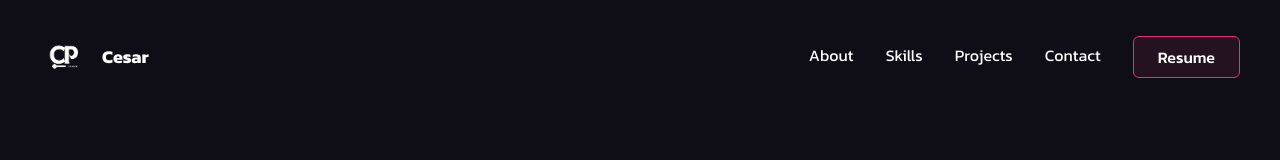
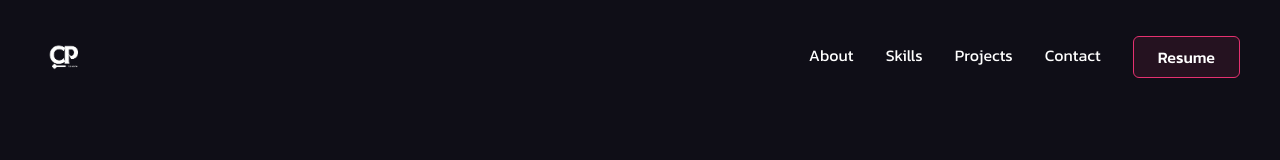
Before and after one commit to cesarpizarra/cezaru, a Next.js app: page / in a window 1280 px wide. Shown: the top 160 px of the page. Built offline with nearby package versions, Linux system fonts and the light colour scheme.

Commit message:
remove h2 from logo

```diff
--- a/components/layouts/Header.jsx
+++ b/components/layouts/Header.jsx
@@ -54,7 +54,6 @@ const Header = () => {
               priority
               className="flex-none"
             />
-            <h2 className="font-bold text-lg">Cesar</h2>
           </Link>
         </motion.div>
 
```
